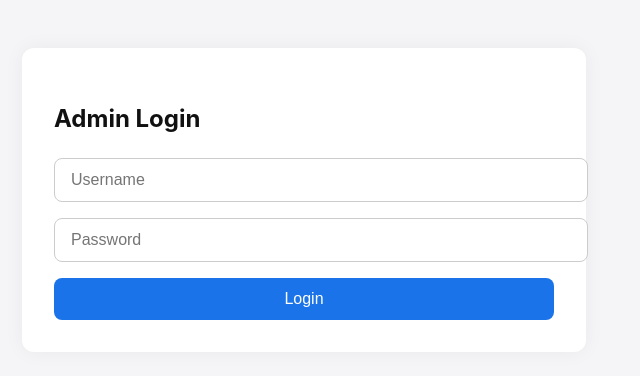
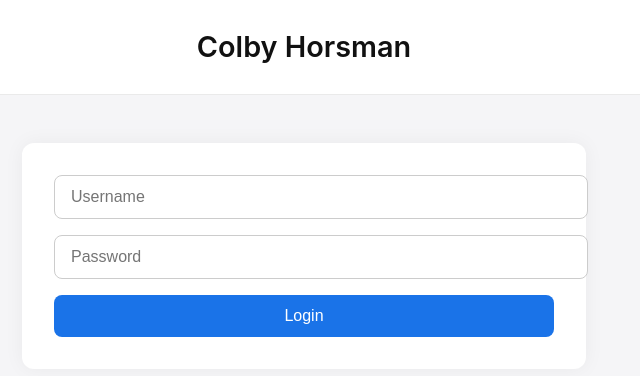
Before and after one commit to FlamePlusScript/colby-blog, a Flask app: page /login in a window 1280 px wide. Shown: the top 376 px of the page, without its empty margins (336-976 px from the left). Run offline with Flask 3, Linux system fonts and the light colour scheme.

Commit message:
Update login.html

```diff
--- a/templates/login.html
+++ b/templates/login.html
@@ -1,16 +1,18 @@
 <!DOCTYPE html>
-<html lang="en">
+<html>
 <head>
   <meta charset="UTF-8">
-  <title>Login - Colby Horsman</title>
-  <link rel="stylesheet" href="{{ url_for('static', filename='style.css') }}">
+  <title>Login – Colby Horsman</title>
+  <link rel="stylesheet" href="/static/style.css">
 </head>
 <body>
+  <div class="header">
+    <h1>Colby Horsman</h1>
+  </div>
   <div class="login-box">
-    <h2>Admin Login</h2>
     <form method="POST">
-      <input type="text" name="username" placeholder="Username" required />
-      <input type="password" name="password" placeholder="Password" required />
+      <input type="text" name="username" placeholder="Username" required>
+      <input type="password" name="password" placeholder="Password" required>
       <button type="submit">Login</button>
     </form>
   </div>
```
